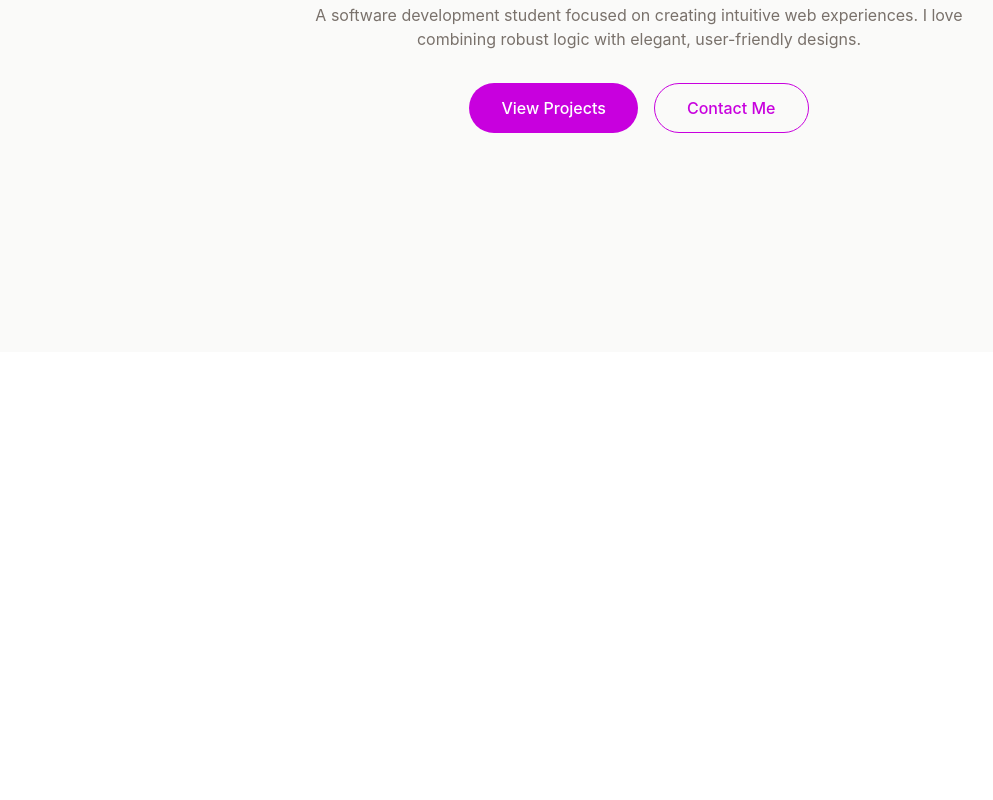
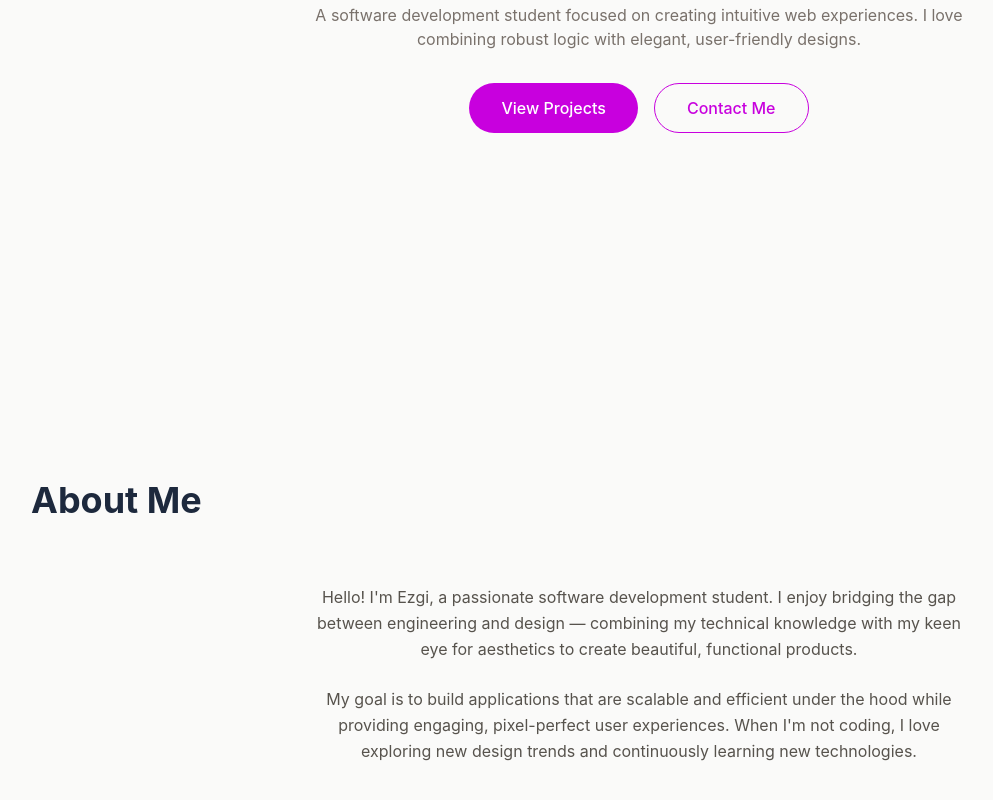
Before and after one commit to ezginy/ezgi-portfolio, a React (Vite) app: page / in a window 1280 px wide. Shown: the part 448-1248 px from the top of the page, without its empty margins (1-994 px from the left). Before the commit the page ends 800 px from the top, so only its background shows below. Built offline with nearby package versions, Linux system fonts and the light colour scheme.

Commit message:
add about section
Created the About Me section with centered, readable typography using max-w-2xl.

```diff
--- a/src/App.jsx
+++ b/src/App.jsx
@@ -53,6 +53,22 @@ function App() {
 
         </section>
 
+        {/* ABOUT SECTION */}
+        <section id="about" className="px-8 py-32">
+          <h2 className="text-4xl font-bold tex-center mb-16">
+            About Me
+          </h2>
+
+          <div className="max-w-2xl mx-auto text-center">
+            <p className="text-stone-600 leading-relaxed mb-6">
+              Hello! I'm Ezgi, a passionate software development student. I enjoy bridging the gap between engineering and design — combining my technical knowledge with my keen eye for aesthetics to create beautiful, functional products.
+            </p>
+            <p className="text-stone-600 leading-relaxed">
+              My goal is to build applications that are scalable and efficient under the hood while providing engaging, pixel-perfect user experiences. When I'm not coding, I love exploring new design trends and continuously learning new technologies.
+            </p>
+          </div>
+        </section>
+
     </div>
   )
 }
```
